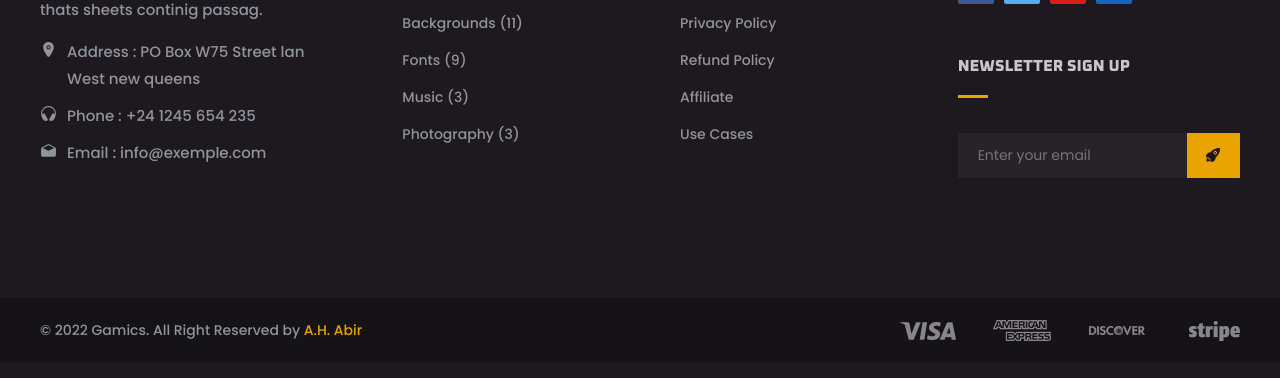
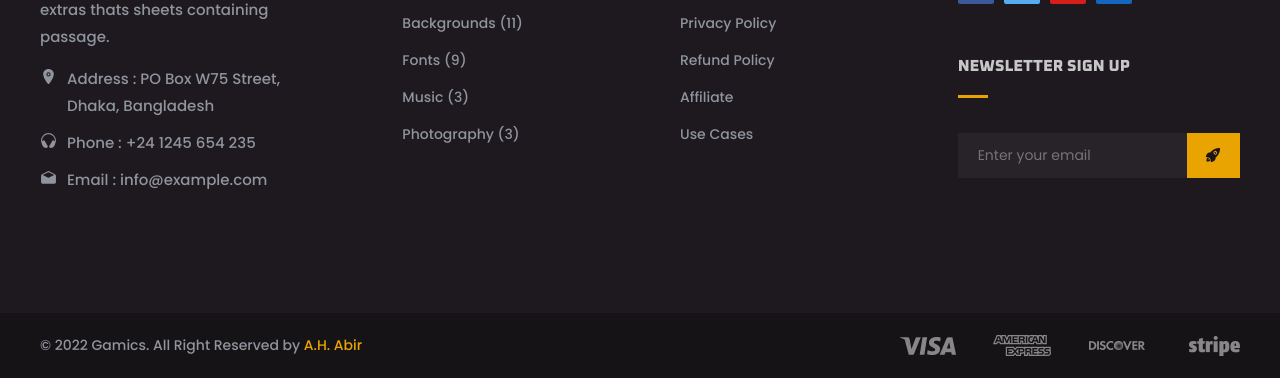
Before and after one commit to Abirett3/gamics, a plain HTML site: page index.html in a window 1280 px wide. Shown: the part 5842-6220 px from the top of the page. Drawn offline with nearby package versions, Linux system fonts and the light colour scheme.

Commit message:
Update index.html

```diff
--- a/index.html
+++ b/index.html
@@ -934,7 +934,7 @@
           <a href="#" class="logo">Gamics</a>
 
           <p class="footer-text">
-            Gamics marketplace the relase etras thats sheets continig passag.
+            Gamics marketplace the release extras thats sheets containing passage.
           </p>
 
           <ul class="contact-list">
@@ -945,7 +945,7 @@
               </div>
 
               <address class="item-text">
-                Address : PO Box W75 Street lan West new queens
+                Address : PO Box W75 Street, Dhaka, Bangladesh
               </address>
             </li>
 
@@ -962,7 +962,7 @@
                 <ion-icon name="mail-open"></ion-icon>
               </div>
 
-              <a href="mailto:info@exemple.com" class="item-text">Email : info@exemple.com</a>
+              <a href="mailto:info@example.com" class="item-text">Email : info@example.com</a>
             </li>
 
           </ul>
```
